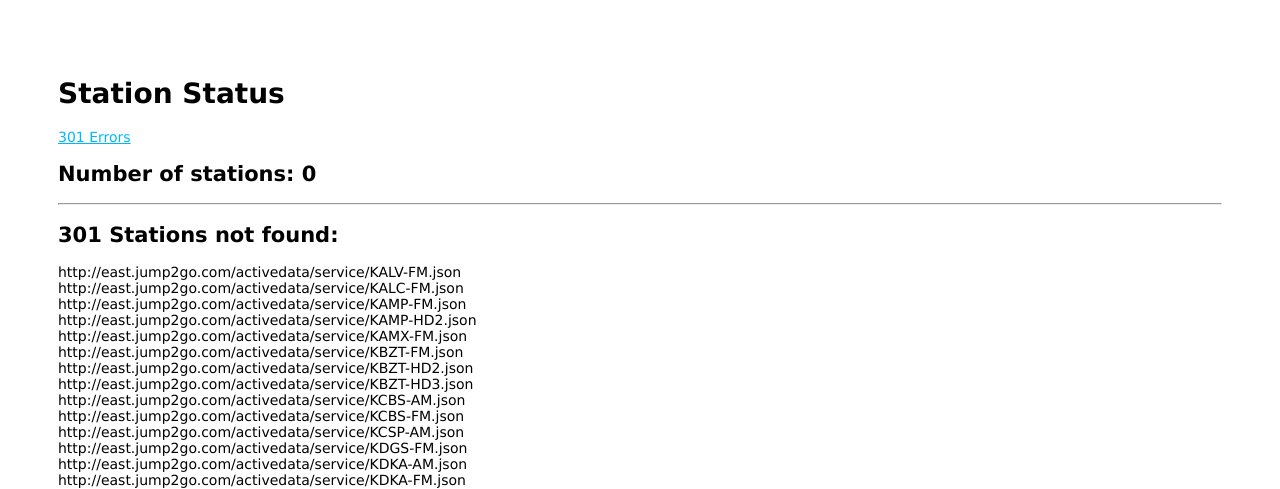
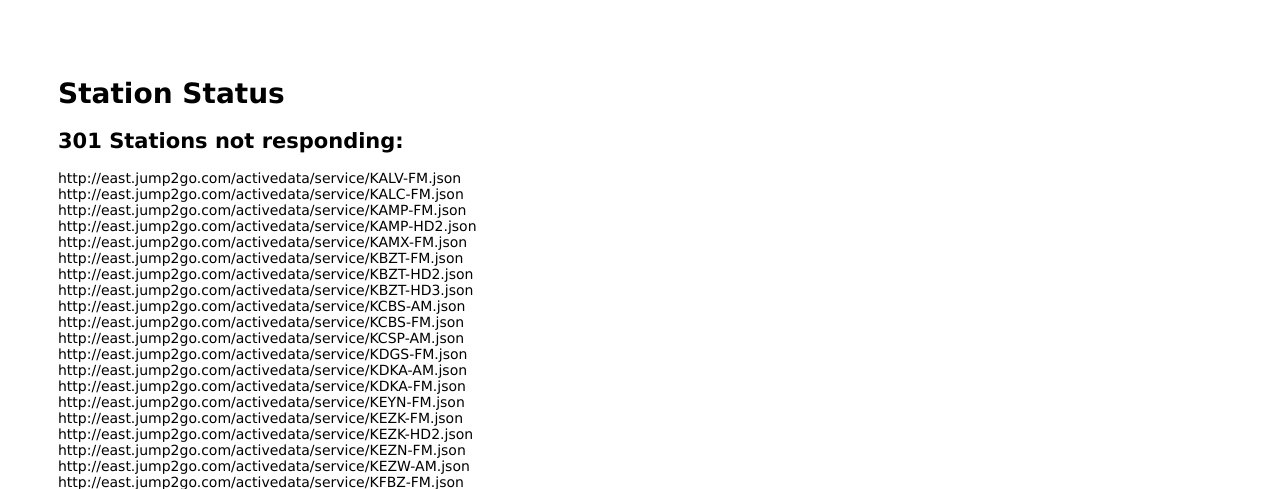
Before and after one commit to multipoint/pure-springs-13439, a Node server app: page /stations/ in a window 1280 px wide. Shown: the top 489 px of the page. Run offline with Node 20, Linux system fonts and the light colour scheme; data that the repository does not hold is empty.

Commit message:
added timestamp formatting and fixed error messages

```diff
--- a/package.json
+++ b/package.json
@@ -12,6 +12,7 @@
     "ejs": "~2.5.7",
     "express": "~4.16.0",
     "http-errors": "~1.6.2",
+    "moment": "^2.24.0",
     "morgan": "~1.9.0"
   }
 }
--- a/routes/stations.js
+++ b/routes/stations.js
@@ -1,8 +1,9 @@
-var express = require('express');
-var router = express.Router();
-var axios = require('axios');
+const express = require('express');
+const router = express.Router();
+const axios = require('axios');
+const moment = require('moment');
 
-var stations = require('../data/stations').stations;
+const stations = require('../data/stations').stations;
 
 
 
@@ -15,7 +16,7 @@ router.get('/', function(req, res, next) {
 		// const regex = /[A-Z]{4}-[A-Z]{2}/g;
 
 		for (var i = 0; i < stations.length; i++) {
-			console.log("Attempting to fetch data from", stations[i].length);
+			console.log("Attempting to fetch data from", stations[i]);
 			await axios.get(stations[i])
 			.then(function(response) {
 				for (let i = 0; i < response.data.length; i++) {
@@ -23,7 +24,7 @@ router.get('/', function(req, res, next) {
 						let result = {};
 						result.calls = response.config.url.match(/[A-Z]{4}-[A-Z]{2}[0-9]?/g);
 						result.stationId = response.data[i].StationID;
-						result.timestamp = response.data[i].Stamp;
+						result.timestamp = moment.unix(response.data[i].Stamp).format('MM-DD-YYYY, HH:mm:ss');
 						result.artist = response.data[i].Artist;
 						result.title = response.data[i].Title;
 						result.image = response.data[i].Meta[1].Image200;
@@ -42,7 +43,7 @@ router.get('/', function(req, res, next) {
 
 	var getAllStations = async () => {
 		var stationData = await getStationData();
-		res.render('stations', { stations: stationData.stations, errors: stationData.errors, title: "Station Status" });
+		res.render('stations', { stations: stationData.stations, errors: stationData.errors, title: "Station Status", showErrors: false });
 	}
 	getAllStations();
 });
--- a/views/stations.ejs
+++ b/views/stations.ejs
@@ -6,7 +6,16 @@
 	</head>
 	<body>
 		<h1><%= title %></h1>
-		<a href="#errors"><%= errors.length %> Errors</a>
+		<div id="errors">
+			<h2><%= errors.length %> Stations not responding:</h2>
+			<ul>
+				<% for(var i = 0; i < errors.length; i++) { %>
+					<li>
+						<%= errors[i] %>
+					</li>
+				<% } %>
+			</ul>
+		</div>
 		<h2>Number of stations: <%= stations.length %></h2>
 		<hr />
 		<% for(var i = 0; i < stations.length; i++) { %>
@@ -22,15 +31,6 @@
 				<hr />
 			</div>
 		<% } %>
-		<div id="errors">
-		<h2><%= errors.length %> Stations not found:</h2>
-			<ul>
-				<% for(var i = 0; i < errors.length; i++) { %>
-					<li>
-						<%= errors[i] %>
-					</li>
-				<% } %>
-			</ul>
-		</div>
+
 	</body>
 </html>
```
Also changed, not shown: 1 other file.
